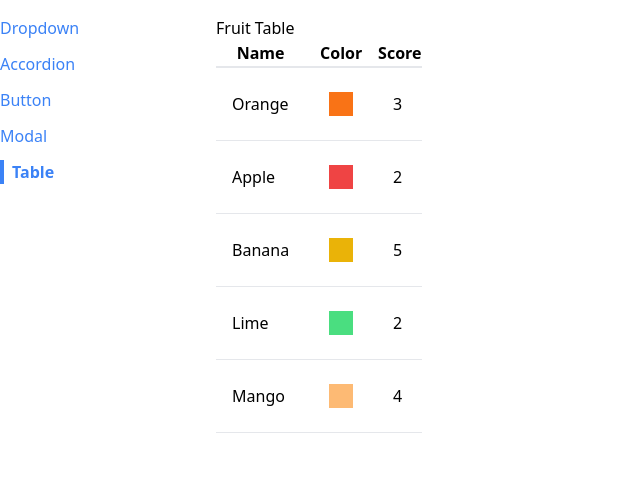
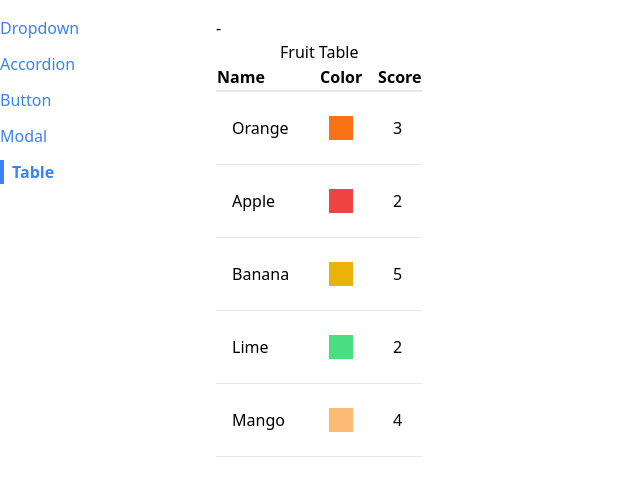
Before and after one commit to FlutterSoft/Udemy---Master-React-Course, a React (Create React App) app in the folder comps/: page /table in a window 1280 px wide. Shown: the top 496 px of the page, without its empty margins (0-640 px from the left). Built offline with nearby package versions, Linux system fonts and the light colour scheme.

Commit message:
Table sorting

```diff
--- /dev/null
+++ b/comps/src/components/SortableTable.js
@@ -0,0 +1,60 @@
+import Table from './Table'
+import { BiSortAlt2,BiSortDown, BiSortUp } from 'react-icons/bi'
+import { useState } from 'react'
+
+export default function SortableTable(props){
+    const [sortOrder, setSortOrder] = useState(null)
+    const [sortBy, setSortBy] = useState(null)
+
+    const { config, data } = props
+    const handleClick = (label) => {
+        if(sortOrder === null){
+            setSortOrder('asc')
+            setSortBy(label)
+        }
+        else if(sortOrder === 'asc'){
+            setSortOrder('desc')
+            setSortBy(label)
+        }
+        else{
+            setSortOrder(null)
+            setSortBy(null)
+        }
+    }
+    const updatedConfig = config.map( (column) => {
+        if(!column.sortValue){
+            return column
+        }
+        return {
+            ...column,
+            header: () =>
+                <th onClick={() => handleClick(column.label)}
+                    className="cursor-pointer flex items-center gap-1"
+                >
+                    {column.label}
+                </th>
+        }
+    })
+    let sortedData = data
+    if (sortOrder && sortBy){
+        const { sortValue } = config.find(column => column.label === sortBy)
+        sortedData = [...data].sort((a,b) => {
+            const valueA = sortValue(a)
+            const valueB = sortValue(b)
+            const reverseOrder = sortOrder === 'asc' ? 1 : -1
+            if(typeof valueA === 'string'){
+                return valueA.localeCompare(valueB) * reverseOrder
+            }
+            else{
+                return (valueA - valueB) * reverseOrder
+            }
+        })
+    }
+
+    return(
+        <div>
+            {sortOrder} - {sortBy}
+            <Table {...props} data={sortedData} config={updatedConfig} />
+        </div>
+    )
+}
--- a/comps/src/components/Table.js
+++ b/comps/src/components/Table.js
@@ -1,8 +1,12 @@
+import { Fragment } from 'react'
+
 export default function Table({ data, config, tableHeading, keyFn }) {
 
     const renderedHeaders = config.map( (column) => {
         return (
-            <th key={column.label}>{column.label}</th>
+            column.header ?
+                <Fragment key={column.label}>{column.header()}</Fragment> :
+                <th key={column.label}>{column.label}</th>
         )
     })
 
@@ -25,10 +29,13 @@
 
     return (
         <table className="table-auto border-spacing-2">
-            <thead>{tableHeading}</thead>
-            <tr className="border-b-2">
-                {renderedHeaders}
-            </tr>
+            <caption> {tableHeading} </caption>
+            <thead>
+                <tr className="border-b-2">
+                    {renderedHeaders}
+                </tr>
+            </thead>
+
             <tbody>
                 {renderedRows}
             </tbody>
--- a/comps/src/pages/TablePage.js
+++ b/comps/src/pages/TablePage.js
@@ -1,4 +1,6 @@
-import Table from '../components/Table'
+// import Table from '../components/Table'
+import SortableTable from '../components/SortableTable'
+
 
 export default function TablePage(){
     const data = [
@@ -13,7 +15,7 @@
         {
             label: 'Name',
             render: (fruit) => fruit.name,
-            sort: (a,b) => a.localeCompare(b),
+            sortValue: (fruit) => fruit.name
         },
         {
             label: 'Color',
@@ -23,7 +25,7 @@
         {
             label: 'Score',
             render: (fruit) => fruit.score,
-            sort: (a,b) => a-b,
+            sortValue: (fruit) => fruit.score
         },
     ]
 
@@ -32,7 +34,7 @@
     }
     return (
         <div>
-            <Table
+            <SortableTable
                 data={data}
                 config={config}
                 tableHeading="Fruit Table"
```
